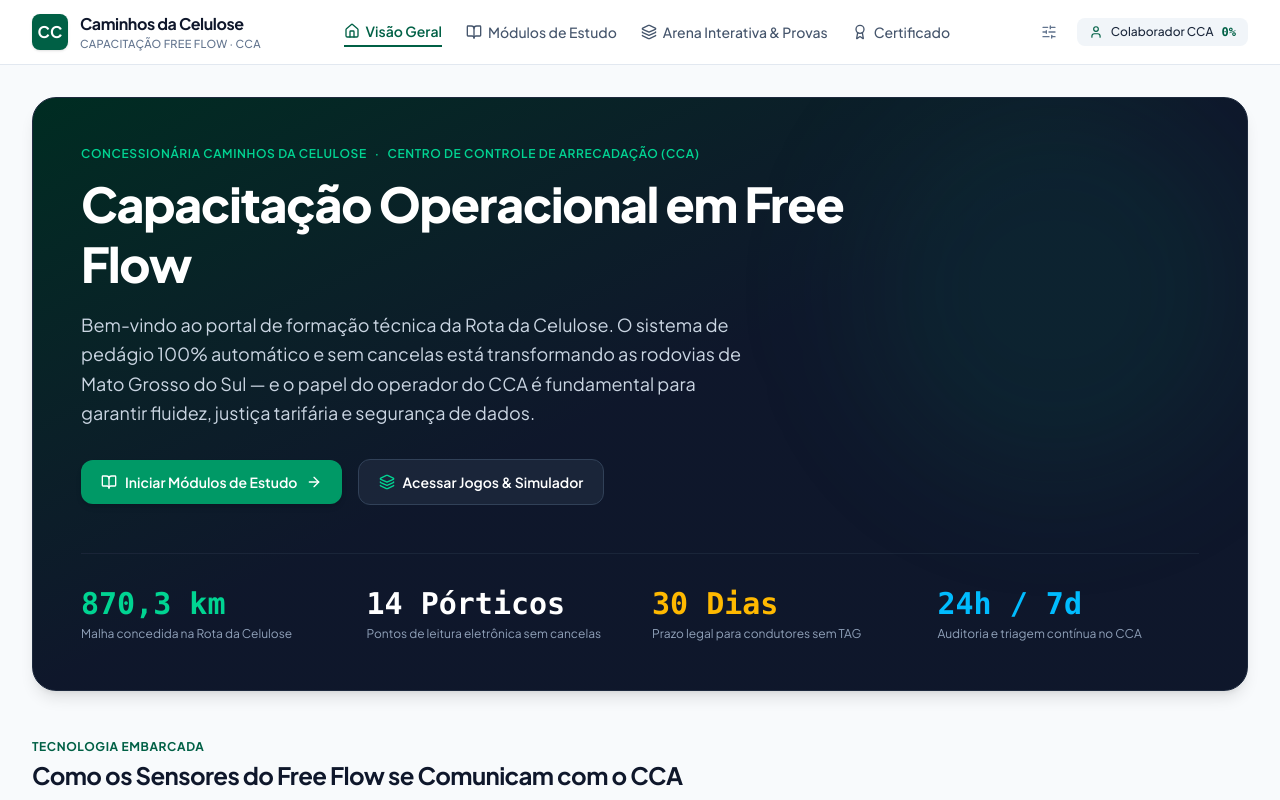
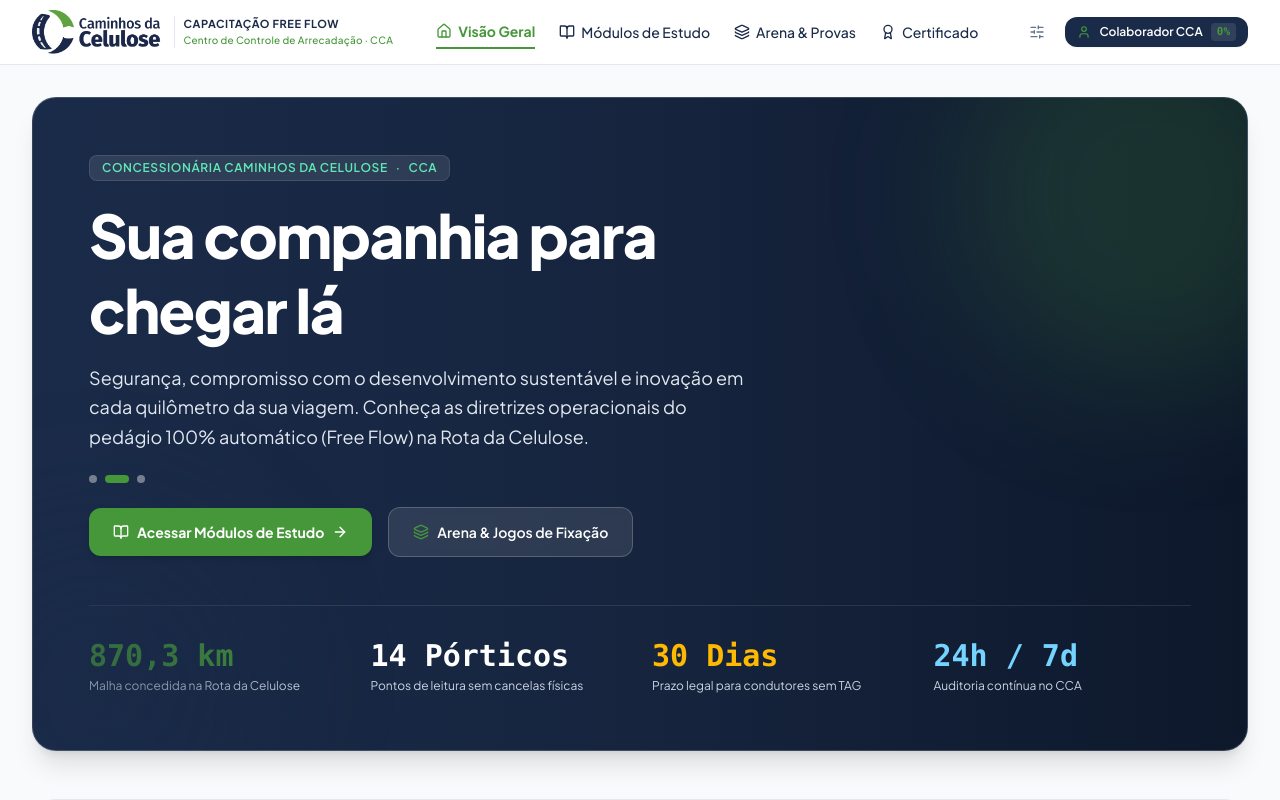
Before and after one commit to eduardobonizio/Treinamento-caminhos-da-celulose, a React (Vite) app: page / in a window 1280 px wide. Shown: the top 800 px of the page. Built offline with nearby package versions, Linux system fonts and the light colour scheme.

Commit message:
feat: update UI branding with official concession visual identity
Standardize the application interface by integrating the official concession color palette and logo across the navbar, hero section, memory game cards, and certificate modal.

```diff
--- a/src/components/CertificateModal.tsx
+++ b/src/components/CertificateModal.tsx
@@ -62,23 +62,20 @@
             <Award className="w-96 h-96 text-emerald-950" />
           </div>
 
-          {/* Header */}
+          {/* Header with Official Logo */}
           <div className="relative z-10 flex flex-col items-center">
-            {profile.companyLogoUrl ? (
-              <img
-                src={profile.companyLogoUrl}
-                alt="Logo"
-                className="h-12 w-auto max-w-[160px] object-contain mb-3"
-              />
-            ) : (
-              <div className="w-12 h-12 rounded-xl bg-emerald-800 text-white flex items-center justify-center font-bold text-lg mb-2 shadow-sm">
-                CC
-              </div>
-            )}
-            <h2 className="text-xs font-bold uppercase tracking-widest text-emerald-900 font-mono">
+            <img
+              src={profile.companyLogoUrl || './assets/aistudio/logo_caminhos_da_celulose_861efee6.jpeg'}
+              alt="Concessionária Caminhos da Celulose"
+              className="h-16 w-auto max-w-[220px] object-contain mb-3"
+              onError={(e) => {
+                (e.target as HTMLImageElement).src = '/assets/aistudio/logo_caminhos_da_celulose_861efee6.jpeg';
+              }}
+            />
+            <h2 className="text-xs font-bold uppercase tracking-widest text-[#1A2B49] font-mono">
               CONCESSIONÁRIA CAMINHOS DA CELULOSE S.A.
             </h2>
-            <span className="text-[11px] text-slate-500 uppercase tracking-wider mt-0.5">
+            <span className="text-[11px] font-semibold text-[#46973A] uppercase tracking-wider mt-0.5">
               CENTRO DE CONTROLE DE ARRECADAÇÃO · CCA
             </span>
           </div>
--- a/src/components/HomeOverview.tsx
+++ b/src/components/HomeOverview.tsx
@@ -19,53 +19,62 @@
   return (
     <div className="space-y-12 pb-16">
 
-      {/* Hero Section */}
-      <section className="relative overflow-hidden rounded-3xl bg-gradient-to-br from-emerald-950 via-slate-900 to-slate-900 text-white p-8 sm:p-12 border border-slate-800 shadow-lg">
-        {/* Decorative background glow */}
-        <div className="absolute top-0 right-0 w-96 h-96 bg-emerald-600/10 rounded-full blur-3xl pointer-events-none" />
+      {/* Hero Section matching official website style */}
+      <section className="relative overflow-hidden rounded-3xl bg-gradient-to-r from-[#1A2B49] via-[#16243E] to-[#0D182B] text-white p-8 sm:p-14 border border-slate-200/20 shadow-xl">
+        {/* Subtle decorative highway curve glow */}
+        <div className="absolute -top-24 -right-24 w-96 h-96 bg-[#46973A]/20 rounded-full blur-3xl pointer-events-none" />
+        <div className="absolute -bottom-24 -left-24 w-80 h-80 bg-[#1A2B49]/40 rounded-full blur-3xl pointer-events-none" />
 
         <div className="relative z-10 max-w-3xl">
-          <div className="flex items-center gap-2 text-xs font-semibold text-emerald-400 tracking-wider uppercase mb-3">
+          <div className="inline-flex items-center gap-2 px-3 py-1 rounded-lg bg-white/10 backdrop-blur-xs text-xs font-semibold text-emerald-300 tracking-wider uppercase mb-4 border border-white/10">
             <span>Concessionária Caminhos da Celulose</span>
             <span>·</span>
-            <span>Centro de Controle de Arrecadação (CCA)</span>
+            <span>CCA</span>
           </div>
 
-          <h1 className="text-3xl sm:text-4xl lg:text-5xl font-extrabold tracking-tight text-white leading-tight">
-            Capacitação Operacional em Free Flow
+          {/* Slogan from official website */}
+          <h1 className="text-3xl sm:text-5xl lg:text-6xl font-extrabold tracking-tight text-white leading-tight">
+            Sua companhia para chegar lá
           </h1>
 
-          <p className="mt-4 text-base sm:text-lg text-slate-300 leading-relaxed max-w-2xl">
-            Bem-vindo ao portal de formação técnica da Rota da Celulose. O sistema de pedágio 100% automático e sem cancelas está transformando as rodovias de Mato Grosso do Sul — e o papel do operador do CCA é fundamental para garantir fluidez, justiça tarifária e segurança de dados.
+          <p className="mt-4 text-base sm:text-lg text-slate-200 leading-relaxed font-normal max-w-2xl">
+            Segurança, compromisso com o desenvolvimento sustentável e inovação em cada quilômetro da sua viagem. Conheça as diretrizes operacionais do pedágio 100% automático (Free Flow) na Rota da Celulose.
           </p>
 
-          <div className="mt-8 flex flex-wrap items-center gap-4">
+          {/* Interactive Carousel Dots like official site */}
+          <div className="flex items-center gap-2 my-6">
+            <span className="w-2 h-2 rounded-full bg-white/40" />
+            <span className="w-6 h-2 rounded-full bg-[#46973A]" />
+            <span className="w-2 h-2 rounded-full bg-white/40" />
+          </div>
+
+          <div className="flex flex-wrap items-center gap-4">
             <button
               onClick={onNavigateToTraining}
-              className="flex items-center gap-2 px-5 py-3 rounded-xl bg-emerald-600 hover:bg-emerald-500 text-white font-semibold text-sm transition-all shadow-md cursor-pointer"
+              className="flex items-center gap-2 px-6 py-3.5 rounded-xl bg-[#46973A] hover:bg-[#387A2E] text-white font-bold text-sm transition-all shadow-md cursor-pointer"
             >
               <BookOpen className="w-4 h-4" />
-              <span>Iniciar Módulos de Estudo</span>
+              <span>Acessar Módulos de Estudo</span>
               <ArrowRight className="w-4 h-4" />
             </button>
 
             <button
               onClick={() => onNavigateToArena('memory')}
-              className="flex items-center gap-2 px-5 py-3 rounded-xl bg-slate-800/80 hover:bg-slate-700 text-white font-semibold text-sm border border-slate-700 transition-all cursor-pointer"
+              className="flex items-center gap-2 px-6 py-3.5 rounded-xl bg-white/10 hover:bg-white/20 text-white font-semibold text-sm border border-white/20 transition-all cursor-pointer backdrop-blur-xs"
             >
-              <Layers className="w-4 h-4 text-emerald-400" />
-              <span>Acessar Jogos & Simulador</span>
+              <Layers className="w-4 h-4 text-[#46973A]" />
+              <span>Arena & Jogos de Fixação</span>
             </button>
           </div>
         </div>
 
         {/* Hero Proof Metrics Strip */}
-        <div className="mt-12 pt-8 border-t border-slate-800/80 grid grid-cols-2 md:grid-cols-4 gap-6 text-left">
+        <div className="mt-12 pt-8 border-t border-white/10 grid grid-cols-2 md:grid-cols-4 gap-6 text-left">
           <div>
-            <span className="block text-2xl sm:text-3xl font-extrabold font-mono text-emerald-400 tabular-nums">
+            <span className="block text-2xl sm:text-3xl font-extrabold font-mono text-[#46973A] tabular-nums">
               870,3 km
             </span>
-            <span className="text-xs text-slate-400 mt-1 block">
+            <span className="text-xs text-slate-300 mt-1 block">
               Malha concedida na Rota da Celulose
             </span>
           </div>
@@ -74,8 +83,8 @@
             <span className="block text-2xl sm:text-3xl font-extrabold font-mono text-white tabular-nums">
               14 Pórticos
             </span>
-            <span className="text-xs text-slate-400 mt-1 block">
-              Pontos de leitura eletrônica sem cancelas
+            <span className="text-xs text-slate-300 mt-1 block">
+              Pontos de leitura sem cancelas físicas
             </span>
           </div>
 
@@ -83,33 +92,49 @@
             <span className="block text-2xl sm:text-3xl font-extrabold font-mono text-amber-400 tabular-nums">
               30 Dias
             </span>
-            <span className="text-xs text-slate-400 mt-1 block">
+            <span className="text-xs text-slate-300 mt-1 block">
               Prazo legal para condutores sem TAG
             </span>
           </div>
 
           <div>
-            <span className="block text-2xl sm:text-3xl font-extrabold font-mono text-sky-400 tabular-nums">
+            <span className="block text-2xl sm:text-3xl font-extrabold font-mono text-sky-300 tabular-nums">
               24h / 7d
             </span>
-            <span className="text-xs text-slate-400 mt-1 block">
-              Auditoria e triagem contínua no CCA
+            <span className="text-xs text-slate-300 mt-1 block">
+              Auditoria contínua no CCA
             </span>
           </div>
         </div>
       </section>
 
-      {/* Interactive Gantry Component */}
-      <section>
-        <div className="mb-4">
-          <span className="text-xs font-bold text-emerald-800 uppercase tracking-wider block">
-            Tecnologia Embarcada
-          </span>
-          <h2 className="text-2xl font-bold text-slate-900 tracking-tight mt-1">
-            Como os Sensores do Free Flow se Comunicam com o CCA
+      {/* About Section Styled exactly like official screenshot */}
+      <section className="bg-white rounded-3xl border border-slate-200 p-8 sm:p-10 shadow-xs">
+        <div className="max-w-3xl mb-8">
+          <h2 className="text-2xl sm:text-3xl font-extrabold text-[#1A2B49] tracking-tight">
+            Sobre a Caminhos da Celulose & o Free Flow
           </h2>
+          <div className="w-14 h-1 bg-[#46973A] rounded-full mt-2.5 mb-3" />
+          <h3 className="text-base font-semibold text-[#1A2B49]/80">
+            Compromisso com a segurança viária e o desenvolvimento sustentável do Mato Grosso do Sul.
+          </h3>
+          <p className="text-sm text-slate-600 mt-3 leading-relaxed">
+            A Concessionária Caminhos da Celulose é responsável pela administração, recuperação e modernização de 870,3 km de rodovias estaduais e federais. Nosso objetivo é transformar a experiência do usuário através de tecnologia de livre passagem (Free Flow), serviços de atendimento e obras de infraestrutura que impulsionam o escoamento florestal e o agronegócio sul-mato-grossense.
+          </p>
         </div>
-        <FreeFlowInfographic />
+
+        {/* Interactive Gantry Component */}
+        <div>
+          <div className="mb-4">
+            <span className="text-xs font-bold text-[#46973A] uppercase tracking-wider block">
+              Tecnologia Embarcada nos Pórticos
+            </span>
+            <h3 className="text-xl font-bold text-[#1A2B49] mt-0.5">
+              Como os Sensores do Free Flow se Comunicam com o CCA
+            </h3>
+          </div>
+          <FreeFlowInfographic />
+        </div>
       </section>
 
       {/* Quick Navigation Cards: 3 Interactive Learning Pillars */}
--- a/src/components/MemoryCardGame.tsx
+++ b/src/components/MemoryCardGame.tsx
@@ -285,16 +285,18 @@
                       : 'border-slate-200 hover:border-amber-400 hover:shadow-md'
                   }`}
                 >
-                  {/* Card Back (Facedown - Logo / Free Flow Symbol) */}
-                  <div className="absolute inset-0 w-full h-full bg-gradient-to-br from-slate-900 to-emerald-950 text-white rounded-xl p-4 flex flex-col items-center justify-center backface-hidden">
-                    <div className="w-9 h-9 rounded-full bg-emerald-800/60 border border-emerald-500/40 flex items-center justify-center mb-2">
-                      <HelpCircle className="w-5 h-5 text-emerald-300" />
-                    </div>
-                    <span className="text-xs font-bold tracking-wider text-slate-200 uppercase">
-                      Caminhos
-                    </span>
-                    <span className="text-[10px] text-emerald-400 font-mono">
-                      FREE FLOW
+                  {/* Card Back (Facedown - Official Logo) */}
+                  <div className="absolute inset-0 w-full h-full bg-[#1A2B49] text-white rounded-xl p-3 flex flex-col items-center justify-center backface-hidden border border-slate-700/50 shadow-inner">
+                    <img
+                      src="./assets/aistudio/logo_caminhos_da_celulose_861efee6.jpeg"
+                      alt="Caminhos da Celulose"
+                      className="h-10 w-auto max-w-[130px] object-contain bg-white rounded-lg p-1.5 shadow-sm mb-2"
+                      onError={(e) => {
+                        (e.target as HTMLImageElement).src = '/assets/aistudio/logo_caminhos_da_celulose_861efee6.jpeg';
+                      }}
+                    />
+                    <span className="text-[10px] text-[#46973A] font-mono font-bold tracking-wider">
+                      FREE FLOW · CCA
                     </span>
                   </div>
 
--- a/src/components/Navbar.tsx
+++ b/src/components/Navbar.tsx
@@ -28,44 +28,40 @@
       <div className="max-w-7xl mx-auto px-4 sm:px-6 lg:px-8">
         <div className="flex items-center justify-between h-16 gap-8">
 
-          {/* Zone 1: Single text element wordmark with Concession branding */}
+          {/* Zone 1: Brand Zone with Official Concession Logo */}
           <div className="flex items-center gap-3 shrink-0">
-            {profile.companyLogoUrl ? (
+            <button
+              onClick={() => onSelectTab('home')}
+              className="flex items-center gap-3 text-left group cursor-pointer focus:outline-none"
+            >
               <img
-                src={profile.companyLogoUrl}
-                alt="Logo Caminhos da Celulose"
-                className="h-9 w-auto max-w-[140px] object-contain rounded"
+                src={profile.companyLogoUrl || './assets/aistudio/logo_caminhos_da_celulose_861efee6.jpeg'}
+                alt="Concessionária Caminhos da Celulose"
+                className="h-10 sm:h-11 w-auto max-w-[190px] object-contain"
                 onError={(e) => {
-                  // Fallback if URL fails
-                  (e.target as HTMLElement).style.display = 'none';
+                  // Fallback to local absolute if relative fails
+                  (e.target as HTMLImageElement).src = '/assets/aistudio/logo_caminhos_da_celulose_861efee6.jpeg';
                 }}
               />
-            ) : (
-              <div className="w-9 h-9 rounded-lg bg-emerald-800 text-white flex items-center justify-center font-bold text-base shadow-sm">
-                CC
-              </div>
-            )}
-            <button
-              onClick={() => onSelectTab('home')}
-              className="text-left group cursor-pointer focus:outline-none"
-            >
-              <div className="text-base font-bold tracking-tight text-slate-900 group-hover:text-emerald-800 transition-colors whitespace-nowrap">
-                Caminhos da Celulose
-              </div>
-              <div className="text-[11px] font-medium text-slate-500 tracking-wide uppercase">
-                Capacitação Free Flow · CCA
+              <div className="hidden lg:block pl-2 border-l border-slate-200">
+                <span className="text-[11px] font-bold text-[#1A2B49] tracking-wider uppercase block">
+                  Capacitação Free Flow
+                </span>
+                <span className="text-[10px] font-medium text-[#46973A] tracking-wide block">
+                  Centro de Controle de Arrecadação · CCA
+                </span>
               </div>
             </button>
           </div>
 
-          {/* Zone 2: Clean single-line text navigation links */}
+          {/* Zone 2: Clean single-line text navigation links styled like official site */}
           <nav className="hidden md:flex items-center gap-6 text-sm font-medium">
             <button
               onClick={() => onSelectTab('home')}
-              className={`flex items-center gap-1.5 py-1 transition-colors whitespace-nowrap ${
+              className={`flex items-center gap-1.5 py-1.5 transition-colors whitespace-nowrap cursor-pointer ${
                 currentTab === 'home'
-                  ? 'text-emerald-800 font-semibold border-b-2 border-emerald-800'
-                  : 'text-slate-600 hover:text-slate-900'
+                  ? 'text-[#46973A] font-bold border-b-2 border-[#46973A]'
+                  : 'text-[#1A2B49] hover:text-[#46973A]'
               }`}
             >
               <Home className="w-4 h-4" />
@@ -74,16 +70,16 @@
 
             <button
               onClick={() => onSelectTab('training')}
-              className={`flex items-center gap-1.5 py-1 transition-colors whitespace-nowrap ${
+              className={`flex items-center gap-1.5 py-1.5 transition-colors whitespace-nowrap cursor-pointer ${
                 currentTab === 'training'
-                  ? 'text-emerald-800 font-semibold border-b-2 border-emerald-800'
-                  : 'text-slate-600 hover:text-slate-900'
+                  ? 'text-[#46973A] font-bold border-b-2 border-[#46973A]'
+                  : 'text-[#1A2B49] hover:text-[#46973A]'
               }`}
             >
               <BookOpen className="w-4 h-4" />
               <span>Módulos de Estudo</span>
               {completedCount > 0 && (
-                <span className="text-xs text-emerald-700 font-semibold">
+                <span className="text-xs text-[#46973A] font-bold">
                   ({completedCount}/{totalModulesCount})
                 </span>
               )}
@@ -91,22 +87,22 @@
 
             <button
               onClick={() => onSelectTab('arena')}
-              className={`flex items-center gap-1.5 py-1 transition-colors whitespace-nowrap ${
+              className={`flex items-center gap-1.5 py-1.5 transition-colors whitespace-nowrap cursor-pointer ${
                 currentTab === 'arena'
-                  ? 'text-emerald-800 font-semibold border-b-2 border-emerald-800'
-                  : 'text-slate-600 hover:text-slate-900'
+                  ? 'text-[#46973A] font-bold border-b-2 border-[#46973A]'
+                  : 'text-[#1A2B49] hover:text-[#46973A]'
               }`}
             >
               <Layers className="w-4 h-4" />
-              <span>Arena Interativa & Provas</span>
+              <span>Arena & Provas</span>
             </button>
 
             <button
               onClick={() => onSelectTab('certificates')}
-              className={`flex items-center gap-1.5 py-1 transition-colors whitespace-nowrap ${
+              className={`flex items-center gap-1.5 py-1.5 transition-colors whitespace-nowrap cursor-pointer ${
                 currentTab === 'certificates'
-                  ? 'text-emerald-800 font-semibold border-b-2 border-emerald-800'
-                  : 'text-slate-600 hover:text-slate-900'
+                  ? 'text-[#46973A] font-bold border-b-2 border-[#46973A]'
+                  : 'text-[#1A2B49] hover:text-[#46973A]'
               }`}
             >
               <Award className="w-4 h-4" />
@@ -120,7 +116,7 @@
             <button
               onClick={onOpenContentManager}
               title="Gerenciador de Conteúdos (Adicionar perguntas/módulos)"
-              className="p-2 text-slate-500 hover:text-emerald-800 hover:bg-slate-100 rounded-lg transition-colors cursor-pointer"
+              className="p-2 text-slate-500 hover:text-[#1A2B49] hover:bg-slate-100 rounded-lg transition-colors cursor-pointer"
             >
               <SlidersHorizontal className="w-4 h-4" />
             </button>
@@ -128,11 +124,11 @@
             {/* Progress & Profile Button */}
             <button
               onClick={onOpenProfileModal}
-              className="flex items-center gap-2 px-3 py-1.5 bg-slate-100 hover:bg-slate-200 text-slate-800 rounded-lg transition-colors text-xs font-medium cursor-pointer"
+              className="flex items-center gap-2 px-3 py-1.5 bg-[#1A2B49] hover:bg-[#121E33] text-white rounded-xl transition-all text-xs font-semibold cursor-pointer shadow-xs"
             >
-              <User className="w-3.5 h-3.5 text-emerald-800" />
+              <User className="w-3.5 h-3.5 text-[#46973A]" />
               <span className="max-w-[120px] truncate hidden sm:inline">{profile.name}</span>
-              <span className="font-mono text-emerald-800 font-semibold">
+              <span className="font-mono text-[#46973A] bg-white/10 px-1.5 py-0.5 rounded text-[11px] font-bold">
                 {progressPercent}%
               </span>
             </button>
```
Also changed, not shown: public/assets/aistudio/image_64dae4c7.png (added), public/assets/aistudio/logo_caminhos_da_celulose_861efee6.jpeg (added), 8 other files (tests, documents, lock files or other folders).
